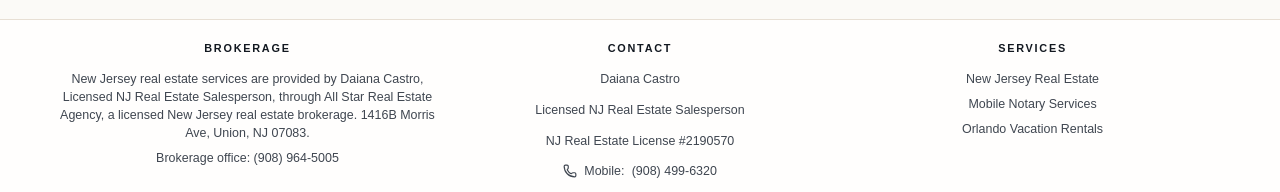
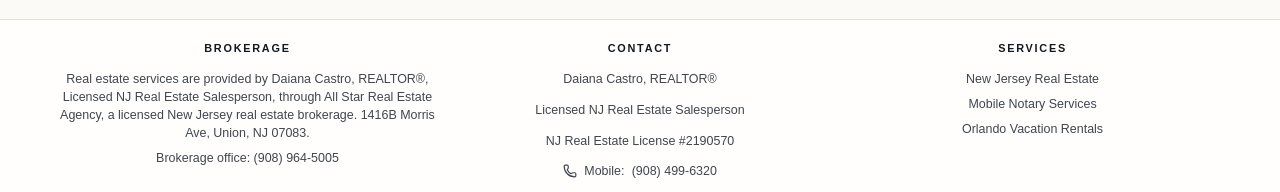
Before and after one commit to Emanuel628/Iris-and-J-Holdings, a React (Vite) app: page / in a window 1280 px wide. Shown: the part 3970-4162 px from the top of the page. Built offline with nearby package versions, Linux system fonts and the light colour scheme.

Commit message:
Update Footer.tsx

```diff
--- a/src/components/layout/Footer.tsx
+++ b/src/components/layout/Footer.tsx
@@ -8,7 +8,7 @@
         <div className="footer-column brokerage">
           <h3>Brokerage</h3>
           <p>
-            New Jersey real estate services are provided by Daiana Castro, Licensed NJ Real Estate
+            Real estate services are provided by Daiana Castro, REALTOR®, Licensed NJ Real Estate
             Salesperson, through All Star Real Estate Agency, a licensed New Jersey real estate brokerage.
             1416B Morris Ave, Union, NJ 07083.
           </p>
@@ -18,7 +18,7 @@
 
         <div className="footer-column footer-contact">
           <h3>Contact</h3>
-          <p>Daiana Castro</p>
+          <p>Daiana Castro, REALTOR®</p>
           <p>Licensed NJ Real Estate Salesperson</p>
           <p>NJ Real Estate License #2190570</p>
           <p><Phone size={14} /> Mobile: <a href="tel:19084996320">(908) 499-6320</a></p>
```
